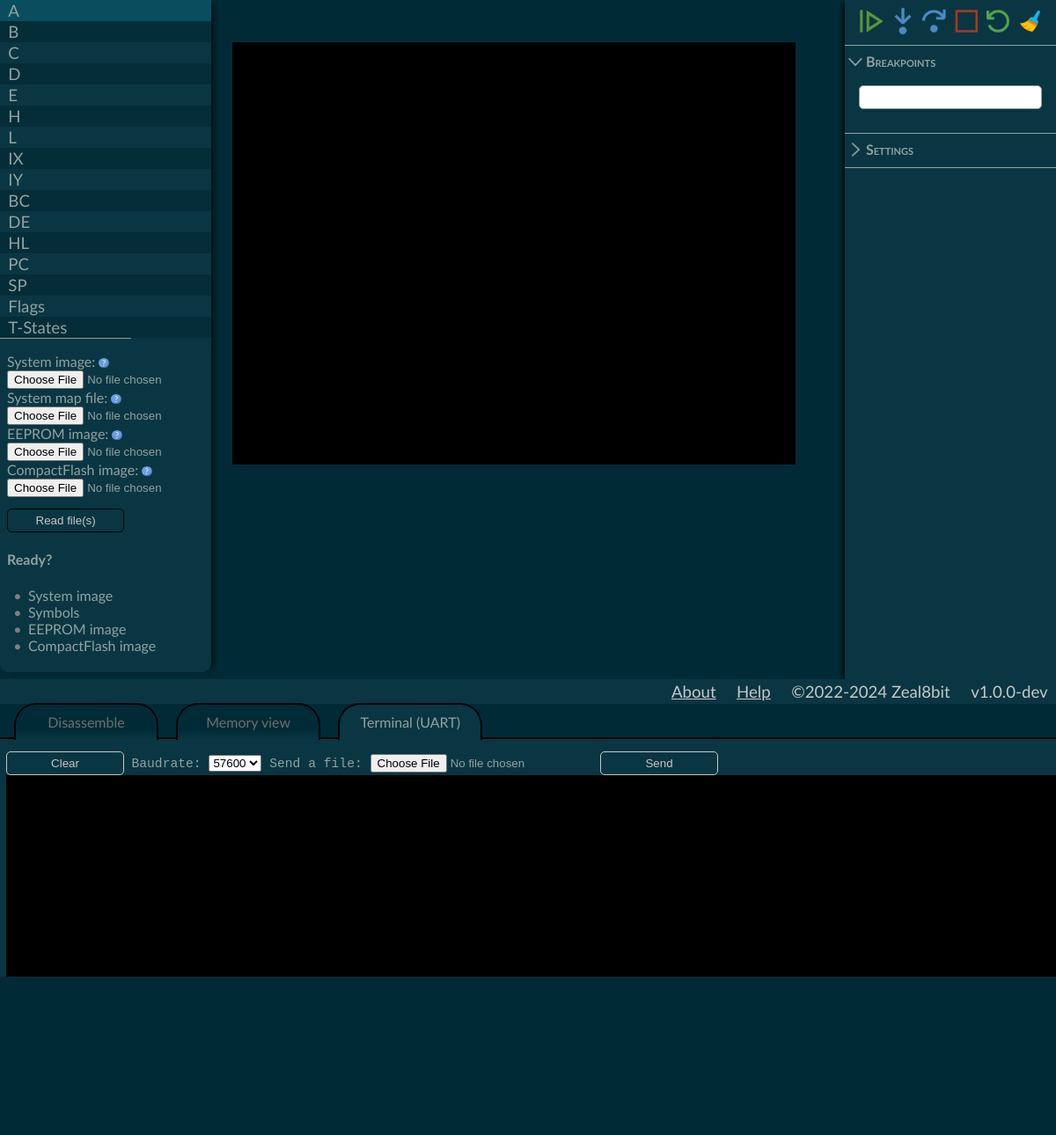
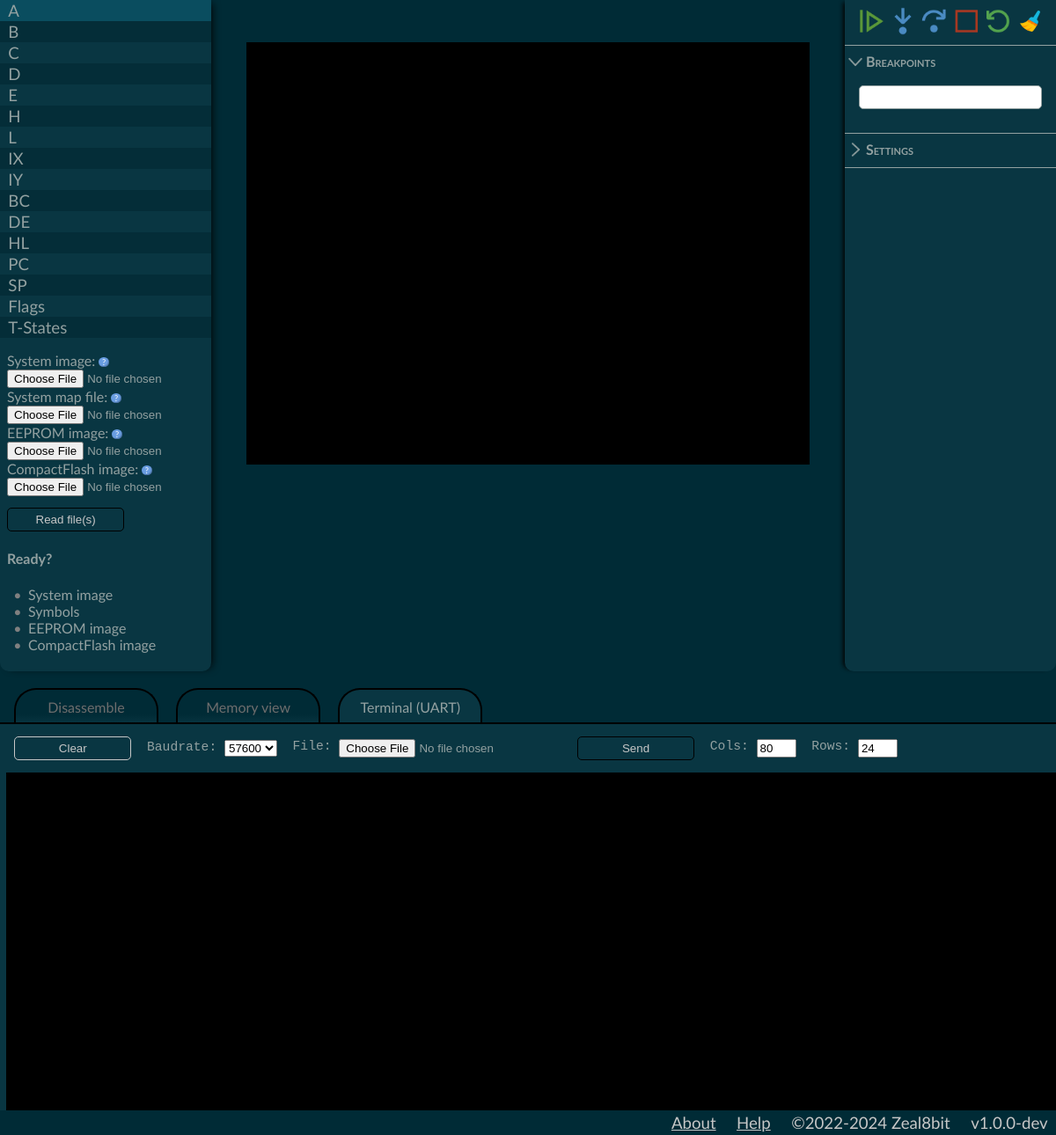
Before and after one commit to Zeal8bit/Zeal-WebEmulator, an Electron app: page index.html in a window 1200 px wide. Shown: the whole page at 88% size. Before the commit the page ends 1141 px from the top, so only its background shows below. Drawn offline with Linux system fonts and the light colour scheme; no server answers.

Commit message:
* add rows/cols config for UART Terminal * tweak general CSS * put pre-built ROMs into optgroups

```diff
--- a/index.html
+++ b/index.html
@@ -289,7 +289,7 @@
       <section id="memdump" class="panel hidden">
       </section>
       <section id="memview" class="panel hidden">
-        <section id="dumpfields">
+        <section class="panel-toolbar">
           <input type="text" id="dumpaddr" placeholder="Hex address" />
           <input type="text" id="dumpsize" placeholder="Size" />
           <input type="button" id="dumpnow" value="Dump" />
@@ -305,18 +305,30 @@
         </section>
       </section>
       <section id="uartview" class="panel">
+        <div class="panel-toolbar">
           <input type="button" id="clearterm" value="Clear" />
-        <label for="baudrate">Baudrate: </label>
+          <label>
+            Baudrate:
             <select id="baudrate">
               <option value="57600">57600</option>
               <option value="38400">38400 </option>
               <option value="19200">19200</option>
               <option value="9600">9600</option>
             </select>
-        <label for="uart-file">Send a file:</label>
+          </label>
+          <label>
+            File:
             <input type="file" id="uart-file" placeholder="Send a file through UART" />
-        <input type="button" id="uart-file-send" value="Send" />
-        <div id="sending">Sending...</div>
+          </label>
+          <button id="uart-file-send">Send</button>
+
+          <label>
+            Cols: <input type="number" value="80" style="width: 5ch;" id="uart-cols" />
+          </label>
+          <label>
+            Rows: <input type="number" value="24" style="width: 5ch;" id="uart-rows" />
+          </label>
+        </div>
         <div id="terminal"></div>
       </section>
     </section>
--- a/view/css/emulator.css
+++ b/view/css/emulator.css
@@ -23,12 +23,15 @@
 }
 
 
- body {
+body {
     padding: 0;
     margin: 0;
     font-family: Calibri;
     background-color: var(--first-bg-color);
     color: var(--first-txt-color);
+    display: flex;
+    flex-direction: column;
+    min-height: 100vh;
 }
 
 a {
@@ -66,19 +69,21 @@ input[type=text] {
 }
 
 #toppanel {
-    display: flex;
-    justify-content: space-between;
+    display: grid;
+    grid-template-columns: 240px auto 240px;
     margin-bottom: 1em;
+}
+
+#toppanel > * {
+    order: 1;
 }
 
 #debug {
     background-color:var(--second-bg-color);
     box-shadow: 5px 0 10px -4px #040404;
-    margin: 0;
     width:15em;
     border-bottom-right-radius: 10px;
     border-bottom-left-radius: 10px;
-    margin-bottom: 1em;
 }
 
 
@@ -88,15 +93,6 @@ input[type=text] {
     font-size:14pt;
     border: 0;
     border-collapse:collapse;
-}
-
-#debug table:after {
-    content: " ";
-    display: block;
-    background: #939f8f;
-    height: 1px;
-    margin: 0em auto;
-    width: 8em;
 }
 
 hr {
@@ -131,8 +127,8 @@ hr {
 }
 
 #container canvas {
-    position: absolute;
-    top: 0;
+    display: block;
+    margin-inline: auto;
     margin-top: 3em;
     background-color: black;
     transform-origin: left top;
@@ -143,12 +139,10 @@ hr {
     background-color:var(--second-bg-color);
     color: var(--first-txt-color);
     box-shadow: -5px 0 5px -3px #040404;
-    margin: 0 0 0em 2em;
     width:15em;
     box-sizing: border-box;
     border-bottom-right-radius: 10px;
     border-bottom-left-radius: 10px;
-    padding-bottom: 1em;
 }
 
 #romchoice {
@@ -239,6 +233,9 @@ hr {
 
 .bottompanel {
     position: relative;
+    flex-grow: 1;
+    display: flex;
+    flex-direction: column;
 }
 
 .hidden {
@@ -247,7 +244,7 @@ hr {
 
 .tabs {
     position: relative;
-    z-index: 4;
+    height: fit-content;
 }
 
 .tab {
@@ -277,13 +274,14 @@ hr {
 
 .panel {
     position: relative;
-    z-index: 3;
     border-top: 2px black solid;
     font-family: monospace;
     font-size: 11pt;
-    display: inline-block;
+    display: flex;
+    flex-direction: column;
+    flex-grow: 1;
     width: 100%;
-    height: 34vh;
+    min-height:  34vh;
     background-color:var(--second-bg-color);
     padding-top: 1em;
     padding-left: 0.5em;
@@ -293,8 +291,21 @@ hr {
     user-select: none;
 }
 
-#dumpfields {
+.panel .panel-toolbar {
+    display: flex;
+    padding-inline: 1ch;
+    gap: 2ch;
     margin-bottom: 1em;
+    align-items: center;
+}
+
+.panel .panel-toolbar label {
+    display: flex;
+    gap: 1ch;
+}
+
+#terminal {
+    flex-grow: 1;
 }
 
 .dumpline::before {
@@ -497,13 +508,11 @@ button {
 
 footer {
     color: var(--second-txt-color);
-    background: var(--second-bg-color);
-    position: sticky;
+    position: relative;
+    margin-top: auto;
     display: block;
-    bottom: 0;
     width: 100%;
     text-align: right;
-    z-index: 3;
     box-sizing: border-box;
     font-size: 14pt;
 }
--- a/view/init.js
+++ b/view/init.js
@@ -17,7 +17,20 @@ function us_to_tstates(us) {
     return Math.floor(us / TSTATES_US);
 }
 
-var terminal = new Terminal();
+const UART_SIZE = {
+    cols: 80,
+    rows: 24,
+};
+
+var terminal = new Terminal({
+    ...UART_SIZE,
+    screenKeys: true,
+    convertEol: true,
+    cursorBlink: true,
+    fontSize: 14,
+});
+$('#uart-cols').val(UART_SIZE.cols);
+$('#uart-rows').val(UART_SIZE.rows);
 terminal.open(document.getElementById('terminal'));
 
 // Init shortcut key
--- a/view/readrom.js
+++ b/view/readrom.js
@@ -110,7 +110,7 @@ const prebuilt_json_url_path = "/roms/index.json";
 
 /* Process the index JSON object that contains all the ROMs available */
 function processIndex(index) {
-    const to_option = entry => `<option value="${entry.urls}" data-version="${entry.version}" data-hash="${entry.hash}">${entry.name}</option>`;
+    const to_option = (entry) => `<option value="${entry.urls}" data-version="${entry.version}" data-hash="${entry.hash}">${entry.name}</option>`;
 
     /* Generate an HTML option out of each entry */
     const latest  = to_option(index.latest);
@@ -119,12 +119,9 @@ function processIndex(index) {
 
     const all_options =
     `<option value="">Choose an image...</option>` +
-    `<option value="" disabled>--- Latest ---</option>` +
-    latest +
-    `<option value="" disabled>--- Nightly ---</option>` +
-    nightly.join("") +
-    `<option value="" disabled>--- Stable ---</option>` +
-    stable.join("");
+    `<optgroup label="--- Latest ---">` + latest + `</optgroup>` +
+    `<optgroup label="--- Nightly ---">` + nightly.join("") + `</optgroup>` +
+    `<optgroup label="--- Stable ---">` + stable.join("") + `</optgroup>`;
 
 
     $("#romchoice").html(all_options);
--- a/view/tabs/uart_terminal.js
+++ b/view/tabs/uart_terminal.js
@@ -11,6 +11,7 @@ let dots_count = 3;
 /* It is possible to send files as raw binary data on the UART, place
  * a listener on the send button for that */
 $("#uart-file-send").on("click", function() {
+    const $button = $(this);
     /* If we are already sending a file, do nothing */
     if (sending) {
         return;
@@ -22,8 +23,7 @@ $("#uart-file-send").on("click", function() {
     reader.addEventListener('load', function(e) {
         let binary = e.target.result;
         sending = true;
-        $("#sending").text(sending_message);
-        $("#sending").visible();
+        $button.text(sending_message);
 
         /* Animate the tailing dots */
         const interval = setInterval(function() {
@@ -33,7 +33,7 @@ $("#uart-file-send").on("click", function() {
                 dots_count++;
             }
             const dots_str = '.'.repeat(dots_count);
-            $("#sending").text(sending_message + dots_str);
+            $button.text(sending_message + dots_str);
         }, 333);
 
         setTimeout(function() {
@@ -41,6 +41,7 @@ $("#uart-file-send").on("click", function() {
                 sending = false;
                 clearInterval(interval);
                 $("#sending").invisible();
+                $button.text('Send');
             });
         }, 10);
 
@@ -48,6 +49,16 @@ $("#uart-file-send").on("click", function() {
     if (typeof file !== "undefined") {
         reader.readAsBinaryString(file);
     }
+});
+
+$('#uart-cols').on('change', function() {
+    UART_SIZE.cols = $(this).val()
+    terminal.resize(UART_SIZE.cols, UART_SIZE.rows);
+});
+
+$('#uart-rows').on('change', function() {
+    UART_SIZE.rows = $(this).val()
+    terminal.resize(UART_SIZE.cols, UART_SIZE.rows);
 });
 
 $("#clearterm").on("click", function() {
```
Also changed, not shown: view/tabs/memdump.js (line endings or trailing spaces). Lines whose indentation alone changed are shown as unchanged.
